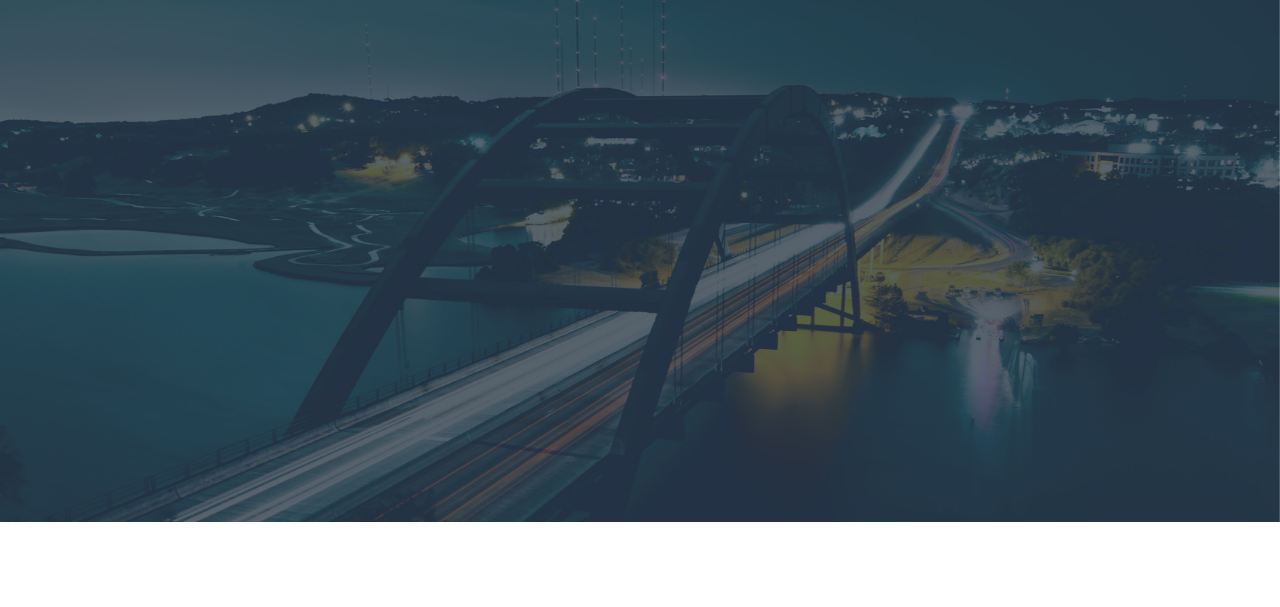
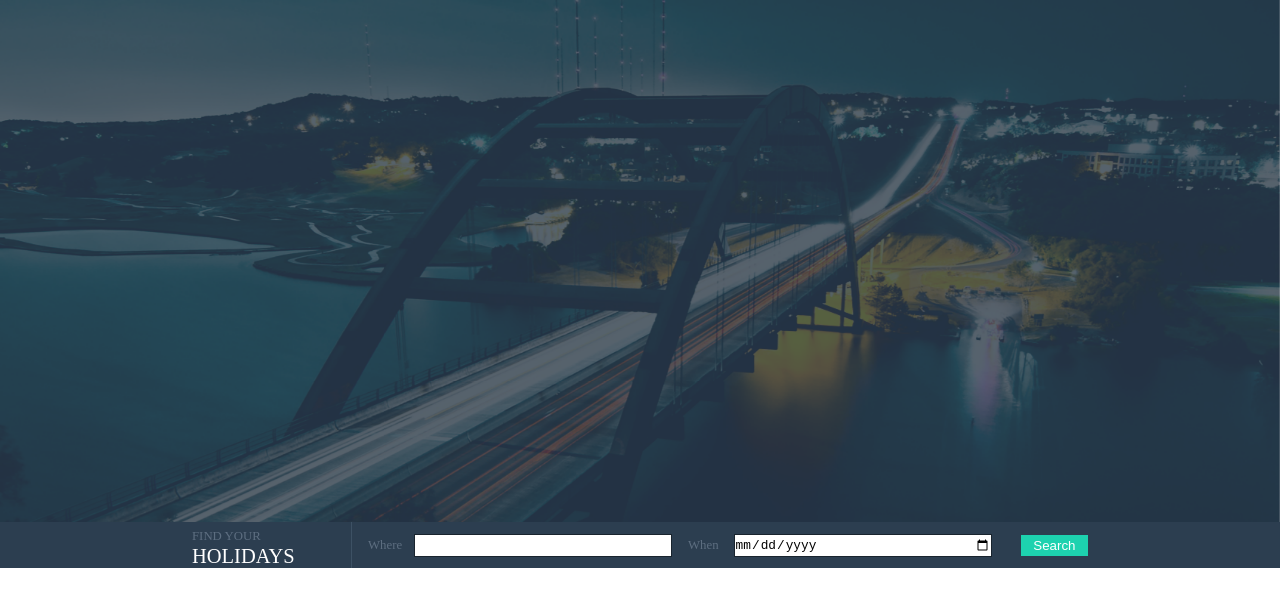
Before and after one commit to ahabhgk/noobgrid, a plain HTML site: page index.html in a window 1280 px wide. Shown: the part 105-712 px from the top of the page. Drawn offline with Linux system fonts and the light colour scheme.

Commit message:
:star2:add form.

```diff
--- a/index.html
+++ b/index.html
@@ -4,7 +4,7 @@
   <meta charset="UTF-8">
   <meta name="viewport" content="width=device-width, initial-scale=1.0, user-scalable=no">
   <meta http-equiv="X-UA-Compatible" content="ie=edge">
-  <script src="http://at.alicdn.com/t/font_1146099_c041fn35gs8.js"></script>
+  <script src="http://at.alicdn.com/t/font_1146099_pm1vgtihoz9.js"></script>
   <link rel="stylesheet" href="./src/style/index.css">
   <title>noobgrid</title>
 </head>
@@ -56,7 +56,32 @@
         "./src/img/blackhole.jpg"
       ]
     </h-carousel>
-    <form class="form"></form>
+    <div class="form-wrap">
+      <form class="form" action="javascript:;">
+        <div class="form-tit">
+          <span>FIND YOUR</span>
+          HOLIDAYS
+        </div>
+        <div class="where">
+          <label><span>Where</span><input list="area" name="area" /><svg class="icon" aria-hidden="true">
+              <use xlink:href="#icon-global"></use>
+          </svg></label>
+          <datalist id="area">
+            <option value="China">
+            <option value="US">
+            <option value="UK">
+            <option value="Tokoy">
+            <option value="Mars">
+          </datalist>
+        </div>
+        <div class="when">
+          <label><span>When</span><input type="date" name="date" /><svg class="icon" aria-hidden="true">
+              <use xlink:href="#icon-date"></use>
+          </svg></label>
+        </div>
+        <button type="submit" id="search">Search</button>
+      </form>
+    </div>
     <div class="special-offers"></div>
     <div class="holidays-type"></div>
     <div class="happy-clients"></div>
--- a/src/style/index.css
+++ b/src/style/index.css
@@ -153,6 +153,75 @@ a:hover {
   height: 300vw;
 }
 
+.form-wrap {
+  width: 100vw;
+  background: #2c3e50;
+}
+
+.form {
+  font-size: var(--small);
+  color: #5d6e80;
+  width: 70vw;
+  margin: 0 auto;
+  display: grid;
+  grid-template-columns: 1fr 2fr 2fr .6fr;
+}
+
+.form-tit {
+  font-size: calc(var(--small) * 1.6);
+  color: #fff;
+  border-right: 1px solid #3d5164;
+}
+
+.form-tit>span {
+  color: #5d6e80;
+  font-size: var(--small);
+}
+
+.where, .when {
+  width: 95%;
+  height: 100%;
+  padding-left: 5%;
+  display: flex;
+  align-items: center;
+}
+
+.form label {
+  position: relative;
+  display: flex;
+  width: 100%;
+  height: 100%;
+  align-items: center;
+  justify-content: space-between;
+}
+
+.form svg {
+  position: absolute;
+  right: 3%;
+  color: #000;
+}
+
+.form label>span {
+  width: 10%;
+  margin-right: 5%;
+}
+
+.form label input {
+  border: 1px solid #19242e;
+  width: 90%;
+  height: 45%;
+  font-size: var(--small);
+}
+
+#search {
+  width: 70%;
+  height: 45%;
+  align-self: center;
+  justify-self: end;
+  background: #1dd2af;
+  color: #fff;
+}
+
 @media screen and (max-width: 1024px) {
   .bar-wrap {
     z-index: 1;
@@ -264,4 +333,27 @@ a:hover {
     flex-direction: column;
     align-items: center;
   }
+
+  .form {
+    height: 24vw;
+    grid-template-columns: none;
+    grid-template-rows: repeat(4, 1fr);
+  }
+
+  .form-tit {
+    padding: 0 5%;
+    border: none;
+    text-align: center;
+    line-height: 6vw;
+  }
+
+  .form label input {
+    height: 60%;
+  }
+
+  #search {
+    height: 60%;
+    width: 30%;
+    line-height: 60%;
+  }
 }
```
